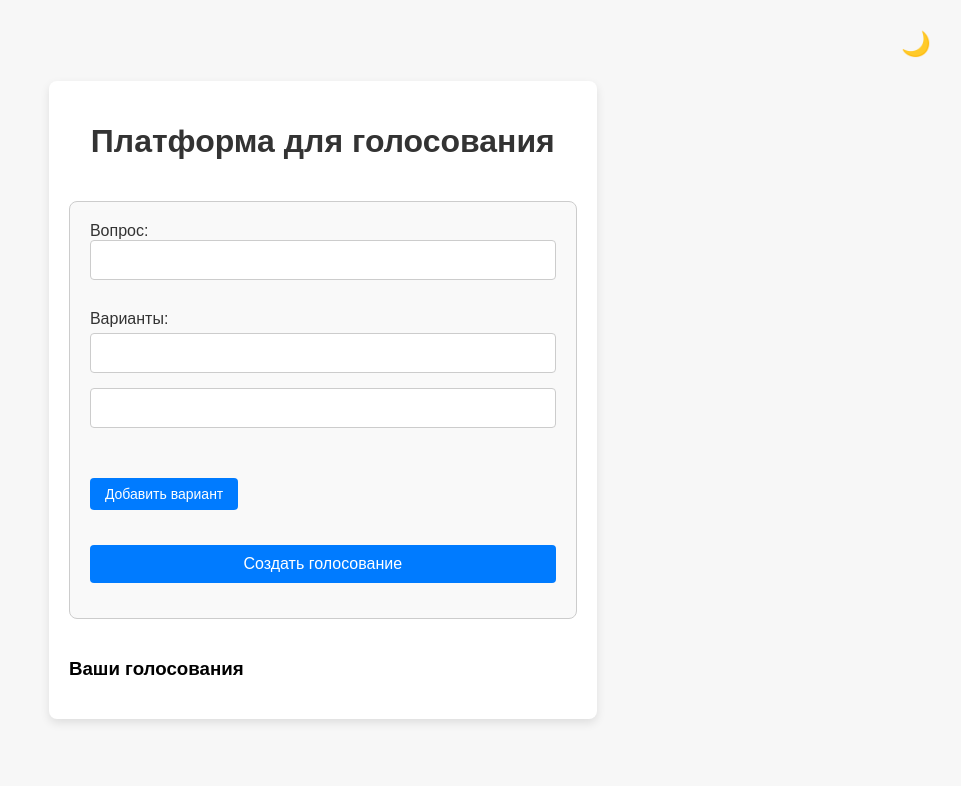
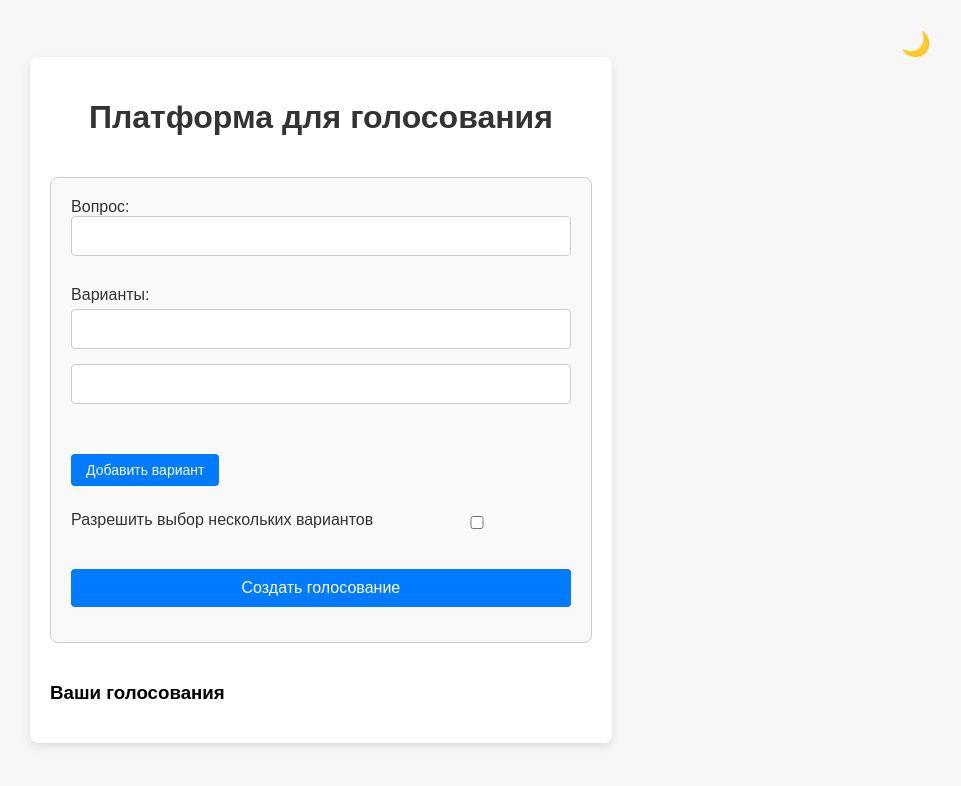
Before and after one commit to RackeyHacker/private, a React app: page / in a window 1280 px wide. Shown: the top 786 px of the page, without its empty margins (309-1270 px from the left). Built offline with nearby package versions, Linux system fonts and the light colour scheme.

Commit message:
Update CreatePollForm.tsx

```diff
--- a/src/components/CreatePollForm.tsx
+++ b/src/components/CreatePollForm.tsx
@@ -7,8 +7,10 @@ interface CreatePollFormProps {
 }
 
 const CreatePollForm: React.FC<CreatePollFormProps> = ({ onCreate }) => {
-  const [question, setQuestion] = useState<string>('');
-  const [options, setOptions] = useState<string[]>(['', '']);
+  const [question, setQuestion] = useState('');
+  const [options, setOptions] = useState(['', '']);
+  const [multipleChoice, setMultipleChoice] = useState(false);
+  const [maxChoices, setMaxChoices] = useState(1);
 
   const handleOptionChange = (index: number, value: string) => {
     const newOptions = [...options];
@@ -17,7 +19,7 @@ const CreatePollForm: React.FC<CreatePollFormProps> = ({ onCreate }) => {
   };
 
   const addOption = () => {
-      setOptions([...options, '']);
+    setOptions([...options, '']);
   };
 
   const handleRemoveOption = (index: number) => {
@@ -29,7 +31,6 @@ const CreatePollForm: React.FC<CreatePollFormProps> = ({ onCreate }) => {
 
   const handleSubmit = (e: React.FormEvent) => {
     e.preventDefault();
-
     const trimmedOptions = options.map((opt) => opt.trim());
 
     if (trimmedOptions.some((opt) => opt === '')) {
@@ -43,22 +44,31 @@ const CreatePollForm: React.FC<CreatePollFormProps> = ({ onCreate }) => {
       return;
     }
 
+    if (multipleChoice && (maxChoices < 1 || maxChoices > trimmedOptions.length)) {
+      alert('Недопустимое число выборов.');
+      return;
+    }
+
     const newPoll: Poll = {
       id: Math.random().toString(36).substr(2, 9),
       question,
       options: trimmedOptions.map((text) => ({ text, votes: 0 })),
       createdAt: new Date().toISOString(),
+      multipleChoice,
+      maxChoices: multipleChoice ? maxChoices : 1,
     };
 
     onCreate(newPoll);
     setQuestion('');
     setOptions(['', '']);
+    setMultipleChoice(false);
+    setMaxChoices(1);
   };
 
   return (
     <div className="create-poll-form-container">
       <form onSubmit={handleSubmit} className="create-poll-form">
-        <div>
+        <div className="form-group">
           <label>
             Вопрос:
             <input
@@ -70,7 +80,7 @@ const CreatePollForm: React.FC<CreatePollFormProps> = ({ onCreate }) => {
           </label>
         </div>
 
-        <div>
+        <div className="form-group">
           <label>Варианты:</label>
           <div className="options-container">
             {options.map((option, index) => (
@@ -101,6 +111,35 @@ const CreatePollForm: React.FC<CreatePollFormProps> = ({ onCreate }) => {
           </button>
         </div>
 
+        <div className="multiple-choice-container">
+          <label className="multiple-choice-label">
+            Разрешить выбор нескольких вариантов
+          </label>
+          <input
+            type="checkbox"
+            checked={multipleChoice}
+            onChange={(e) => setMultipleChoice(e.target.checked)}
+            className="multiple-choice-checkbox"
+          />
+        </div>
+
+        {multipleChoice && (
+          <div className="form-group">
+            <label>
+              Максимальное количество выборов:
+              <input
+                type="number"
+                min="1"
+                value={maxChoices}
+                onChange={(e) => {
+                  const value = parseInt(e.target.value) || 1;
+                  setMaxChoices(Math.max(1, value));
+                }}
+              />
+            </label>
+          </div>
+        )}
+
         <div className="submit-container">
           <button type="submit" className="submit-button">
             Создать голосование
```
